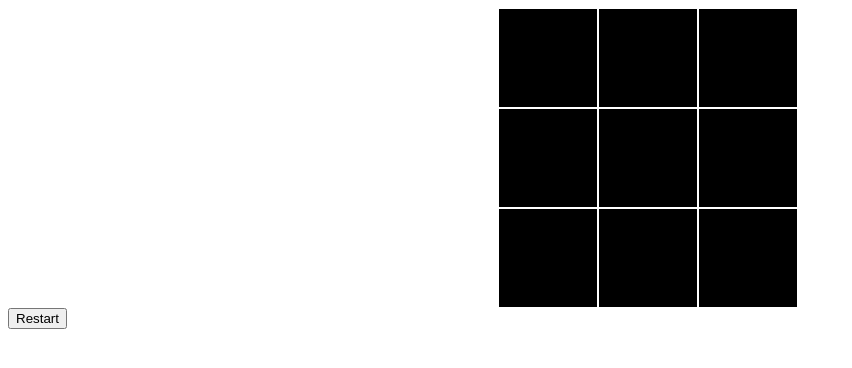
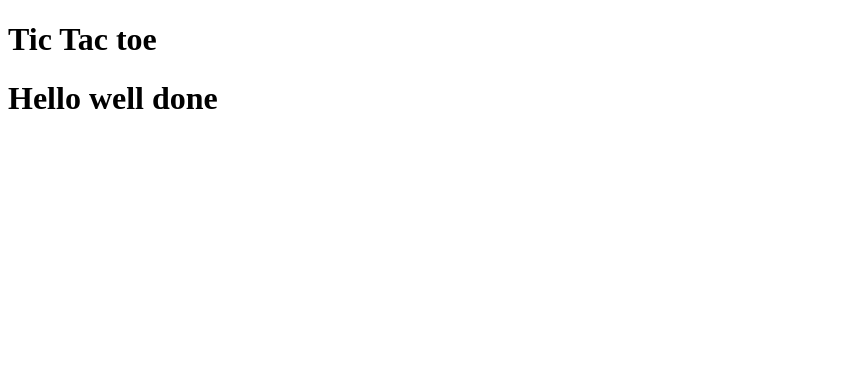
Before and after one commit to SarthakM1/Tic-Tac-Toe, a plain HTML site: page index.html in a window 1280 px wide. Shown: the whole page, without its empty margins (0-852 px from the left). Drawn offline with Linux system fonts and the light colour scheme.

Commit message:
second commit

```diff
--- a/index.html
+++ b/index.html
@@ -2,27 +2,21 @@
 <html lang="en">
 <head>
 <meta charset="UTF-8">
-<meta name="viewport" content="width=device-width,
-  initial-scale=1.0">
+<meta name="viewport" content="width=device-width,initial-scale=1.0">
 <meta http-equiv="X-UA-Compatible" content="ie=edge">
 <link rel="stylesheet" href="style.css">
 <title>Document</title>
 </head>
 <body>
-    <div class="board" id="board">
-        <div class="cell" data-cell></div>
-        <div class="cell" data-cell></div>
-        <div class="cell" data-cell></div>
-        <div class="cell" data-cell></div>
-        <div class="cell" data-cell></div>
-        <div class="cell" data-cell></div>
-        <div class="cell" data-cell></div>
-        <div class="cell" data-cell></div>
-        <div class="cell" data-cell></div>
+<div class="container">
+<h1>Tic Tac toe</h1>
+<div class="row border-b">
+<div class="col border-r"></div>
+<div class="col border-r"></div>
+<div class="col border-r"></div>
 </div>
-<div class="winning-message" id="winning-message">
-    <div data-winning-message-text></div>
-    <button id="restartButton">Restart</button>
-    </div>
+
+<script scr="script.js"></script>
+<h1>Hello well done</h1>
 </body>
 </html>
```
